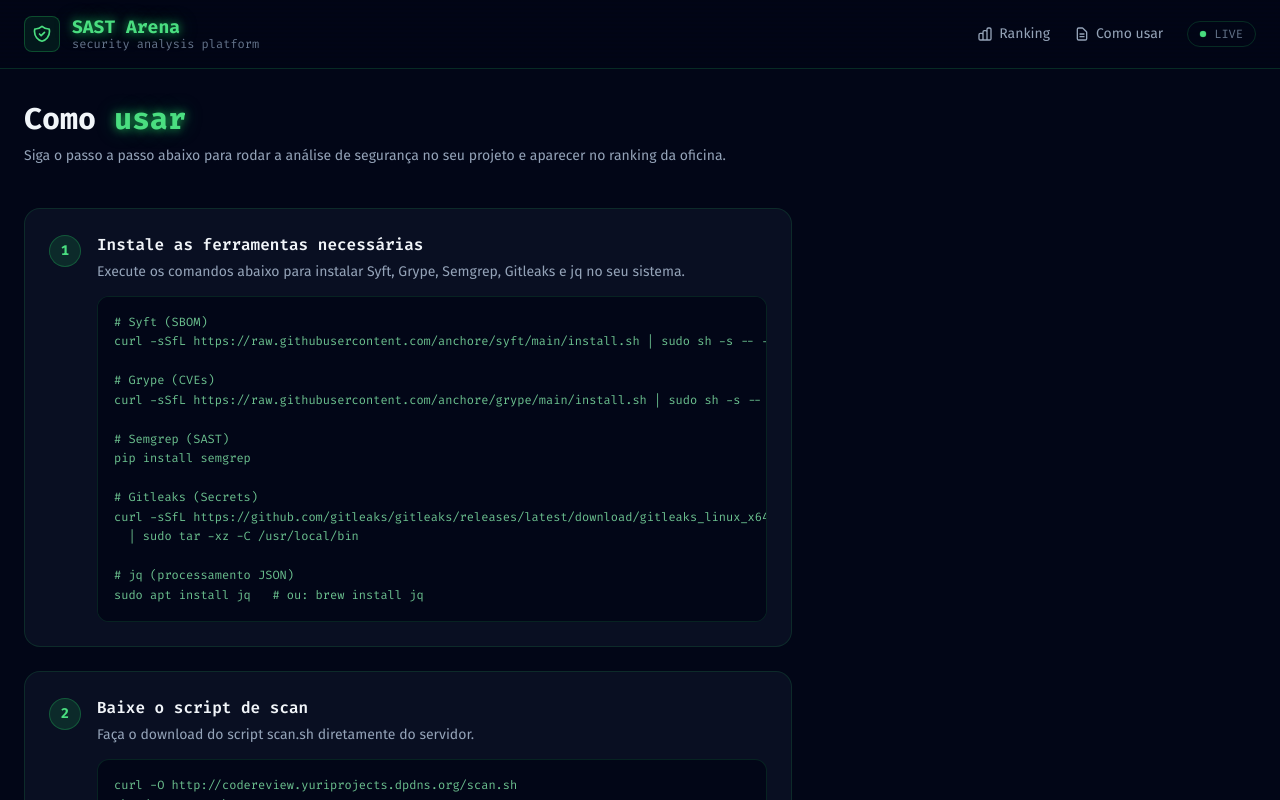
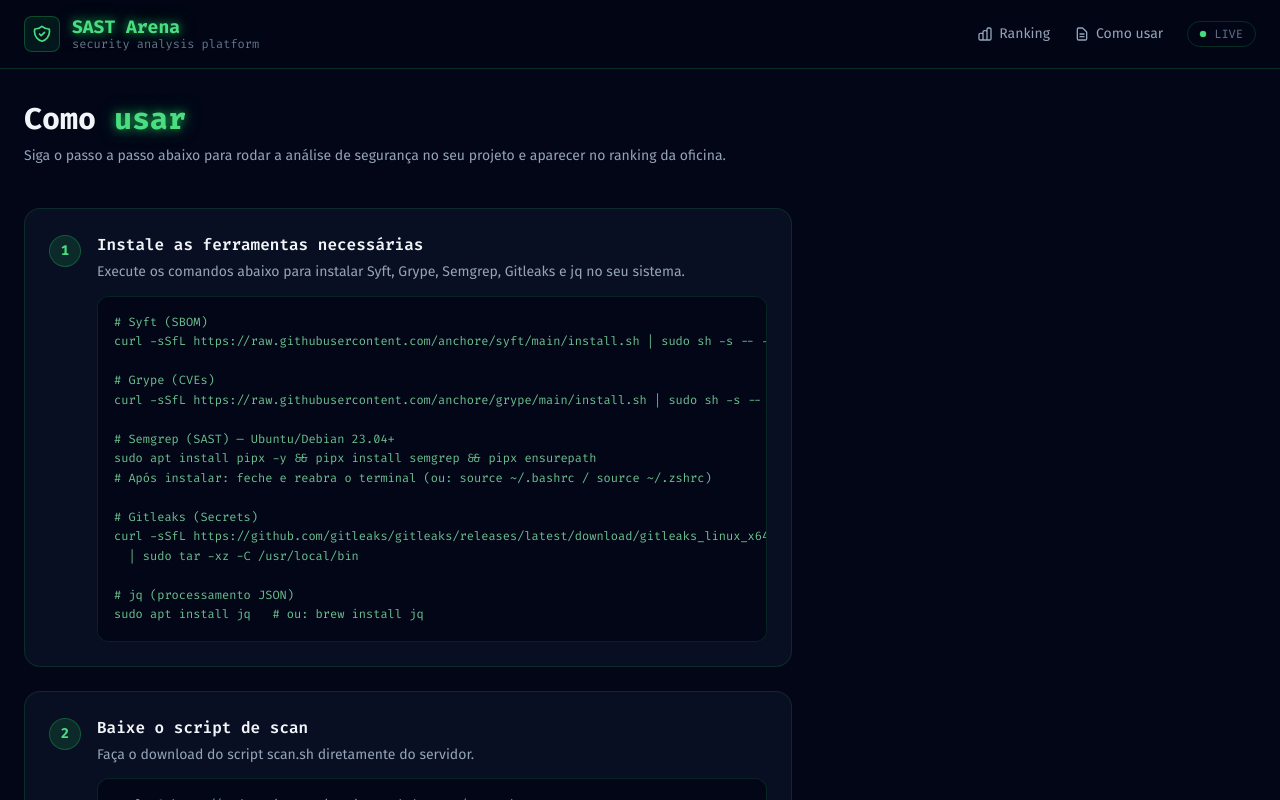
Before and after one commit to YuriZetoles/code-review---SAST, a React (Vite) app in the folder web/: page /como-usar in a window 1280 px wide. Shown: the top 800 px of the page. Built offline with nearby package versions, Linux system fonts and the light colour scheme; no server answers.

Commit message:
fix: corrigir instalação do semgrep para usar pipx no Ubuntu/Debian

```diff
--- a/web/src/pages/InstructionsPage.tsx
+++ b/web/src/pages/InstructionsPage.tsx
@@ -17,8 +17,9 @@ curl -sSfL https://raw.githubusercontent.com/anchore/syft/main/install.sh | sudo
 # Grype (CVEs)
 curl -sSfL https://raw.githubusercontent.com/anchore/grype/main/install.sh | sudo sh -s -- -b /usr/local/bin
 
-# Semgrep (SAST)
-pip install semgrep
+# Semgrep (SAST) — Ubuntu/Debian 23.04+
+sudo apt install pipx -y && pipx install semgrep && pipx ensurepath
+# Após instalar: feche e reabra o terminal (ou: source ~/.bashrc / source ~/.zshrc)
 
 # Gitleaks (Secrets)
 curl -sSfL https://github.com/gitleaks/gitleaks/releases/latest/download/gitleaks_linux_x64.tar.gz \\
```
Also changed, not shown: 1 other file (tests, documents, lock files or other folders).
